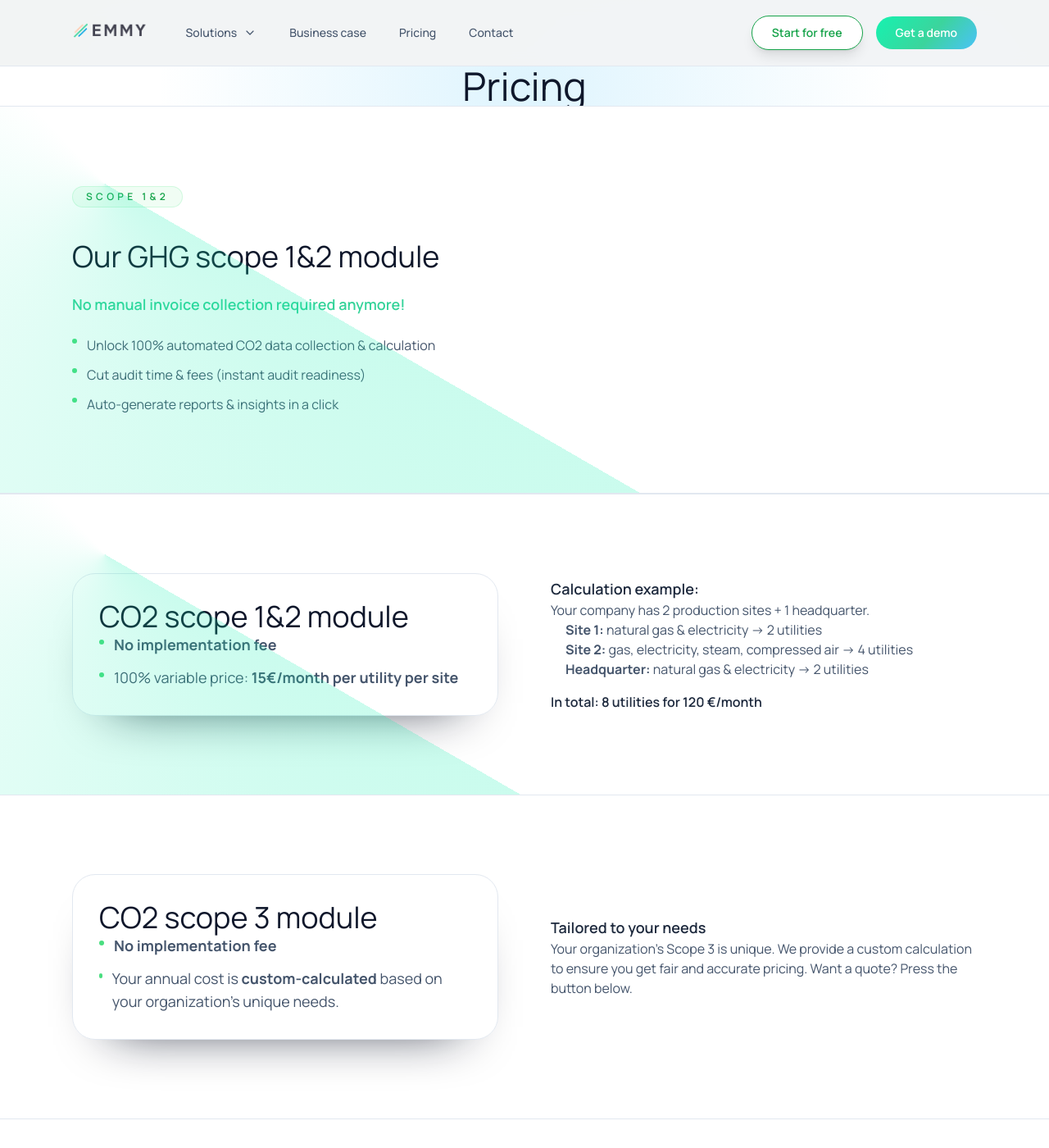
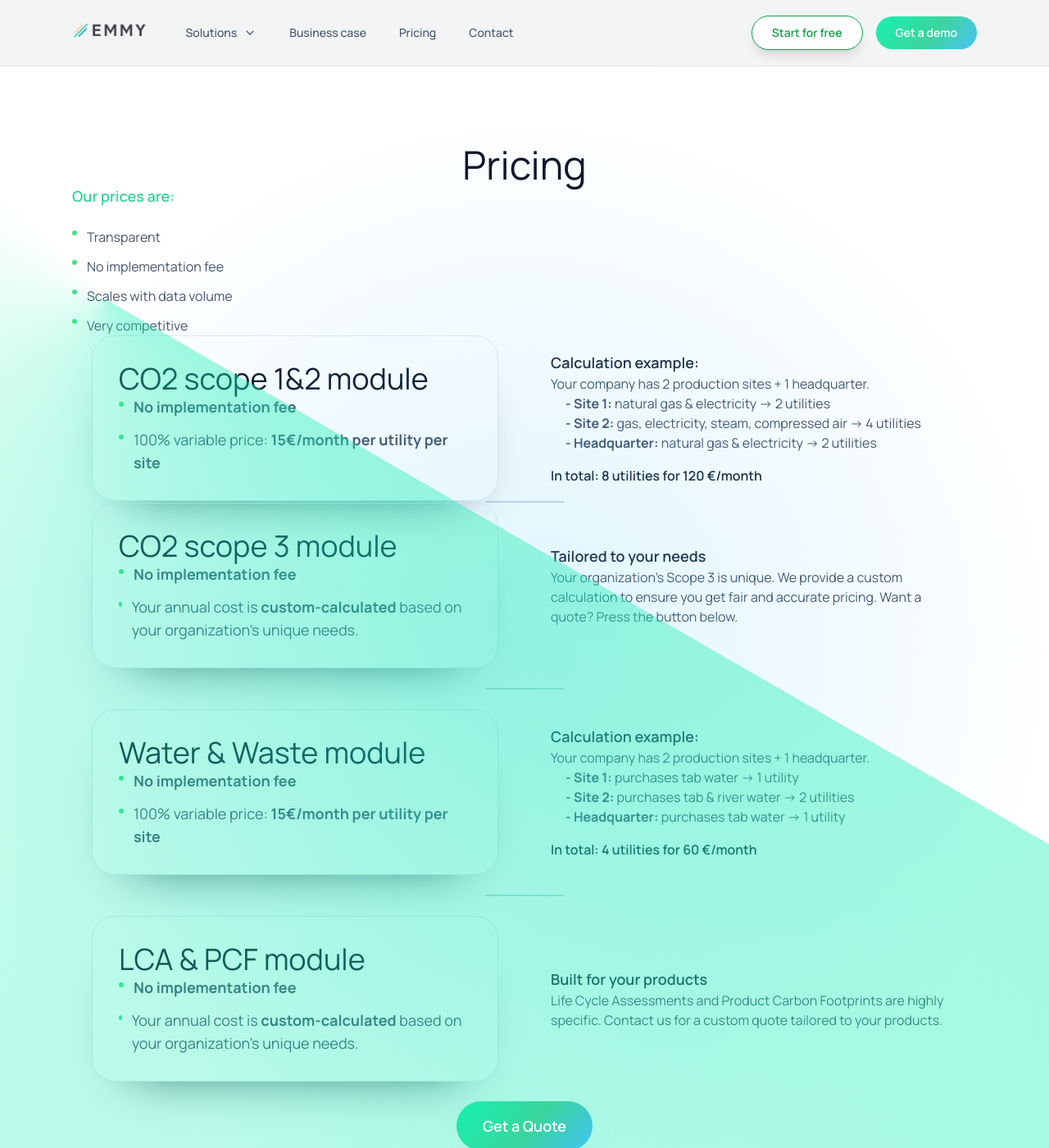
Before and after one commit to emmy-earth/promo-website, a Jekyll site: the page built from pricing.html, in a window 1280 px wide and 1400 px high. Shown: the whole window at 82% size. Built offline with Jekyll 4.4.1, drawn with Linux system fonts in a browser that asks for light colours; nearby versions of some CDN libraries; comment, search, counter and statistics services are not loaded; some of the changed text lies outside the part shown.

Commit message:
Update pricing.html

```diff
--- a/pricing.html
+++ b/pricing.html
@@ -5,46 +5,43 @@ description: "Learn about Emmy.earth's price to make carbon accounting effortles
 ---
 
 <!-- Main Title Section -->
-<section class="relative overflow-hidden bg-white pt-24 pb-12 text-slate-900">
+<section class="relative overflow-hidden bg-white py-24 text-slate-900">
   <div class="pointer-events-none absolute inset-0 bg-[radial-gradient(circle_at_center,rgba(56,189,248,0.18),rgba(22,242,176,0)_70%)] opacity-90"></div>
   <div class="relative mx-auto max-w-4xl px-6 text-center" data-animate>
     <h1 class="font-light text-4xl text-slate-900 sm:text-5xl">Pricing</h1>
   </div>
-</section>
 
-
-<section class="relative overflow-hidden border-y border-slate-200 bg-white py-24 text-slate-900">
+<!-- Text under title -->
   <div class="pointer-events-none absolute inset-0 bg-[conic-gradient(from_120deg_at_10%_20%,rgba(16,240,176,0.22),rgba(16,240,176,0)_55%)]"></div>
   <div class="mx-auto max-w-6xl px-6">
     <div class="grid gap-16">
       <div class="space-y-10">
-        <div class="inline-flex items-center gap-2 rounded-full border border-emerald-200/60 bg-emerald-50 px-4 py-1 text-xs font-semibold uppercase tracking-[0.36em] text-emerald-600" data-animate>
-          Scope 1&amp;2
-        </div>
         <div class="space-y-6" data-animate>
-          <h2 class="font-light text-3xl text-slate-900 sm:text-4xl">Our GHG scope 1&amp;2 module</h2>
-          <p class="text-lg font-semibold" style="color: #34D399;">No manual invoice collection required anymore!</p>
+          <p class="text-lg font-semibold" style="color: #34D399;">Our prices are:</p>
           <ul class="space-y-3 text-base text-slate-600">
             <li class="flex items-start gap-3">
               <span class="mt-1 h-1.5 w-1.5 rounded-full bg-emerald-400"></span>
-              Unlock 100% automated CO2 data collection &amp; calculation
+              Transparent
             </li>
             <li class="flex items-start gap-3">
               <span class="mt-1 h-1.5 w-1.5 rounded-full bg-emerald-400"></span>
-              Cut audit time &amp; fees (instant audit readiness)
+              No implementation fee
             </li>
             <li class="flex items-start gap-3">
               <span class="mt-1 h-1.5 w-1.5 rounded-full bg-emerald-400"></span>
-              Auto-generate reports &amp; insights in a click
+              Scales with data volume
+            </li>
+            <li class="flex items-start gap-3">
+              <span class="mt-1 h-1.5 w-1.5 rounded-full bg-emerald-400"></span>
+              Very competitive
             </li>
           </ul>
         </div>
       </div>
     </div>
-</section>
+
 
 <!-- Scope 1&2 Section -->
-<section class="relative overflow-hidden border-t border-slate-200 bg-white py-24 text-slate-900">
   <div class="pointer-events-none absolute inset-0 bg-[conic-gradient(from_120deg_at_10%_20%,rgba(16,240,176,0.22),rgba(16,240,176,0)_55%)]"></div>
   <div class="mx-auto max-w-6xl px-6">
     <div class="grid grid-cols-1 lg:grid-cols-2 gap-16 items-center">
@@ -67,18 +64,20 @@ description: "Learn about Emmy.earth's price to make carbon accounting effortles
         <h4 class="font-semibold text-lg text-slate-800 mb-4">Calculation example:</h4>
         <p class="text-slate-600 mb-4">Your company has 2 production sites + 1 headquarter.</p>
         <ul class="space-y-2 text-base text-slate-600">
-          <li class="flex items-start gap-3"><span class="mt-2 h-1.5 w-1.5 flex-shrink-0 rounded-full bg-slate-400"></span><span><strong>Site 1:</strong> natural gas & electricity -> 2 utilities</span></li>
-          <li class="flex items-start gap-3"><span class="mt-2 h-1.5 w-1.5 flex-shrink-0 rounded-full bg-slate-400"></span><span><strong>Site 2:</strong> gas, electricity, steam, compressed air -> 4 utilities</span></li>
-          <li class="flex items-start gap-3"><span class="mt-2 h-1.5 w-1.5 flex-shrink-0 rounded-full bg-slate-400"></span><span><strong>Headquarter:</strong> natural gas & electricity -> 2 utilities</span></li>
+          <li class="flex items-start gap-3"><span class="mt-2 h-1.5 w-1.5 flex-shrink-0 rounded-full bg-slate-400"></span><span><strong>- Site 1:</strong> natural gas & electricity -> 2 utilities</span></li>
+          <li class="flex items-start gap-3"><span class="mt-2 h-1.5 w-1.5 flex-shrink-0 rounded-full bg-slate-400"></span><span><strong>- Site 2:</strong> gas, electricity, steam, compressed air -> 4 utilities</span></li>
+          <li class="flex items-start gap-3"><span class="mt-2 h-1.5 w-1.5 flex-shrink-0 rounded-full bg-slate-400"></span><span><strong>- Headquarter:</strong> natural gas & electricity -> 2 utilities</span></li>
         </ul>
         <p class="mt-4 font-semibold text-slate-800">In total: 8 utilities for 120 €/month</p>
       </div>
     </div>
   </div>
-</section>
+
+      <hr class="mx-auto w-24 border border-slate-300">
+      <div class="space-y-6">
+
 
 <!-- Scope 3 Section -->
-<section class="relative overflow-hidden border-t border-slate-200 bg-white py-24 text-slate-900">
   <div class="pointer-events-none absolute inset-0 bg-[radial-gradient(circle_at_top_right,rgba(56,189,248,0.18),rgba(22,242,176,0)_70%)]"></div>
   <div class="mx-auto max-w-6xl px-6">
     <div class="grid grid-cols-1 lg:grid-cols-2 gap-16 items-center">
@@ -103,10 +102,12 @@ description: "Learn about Emmy.earth's price to make carbon accounting effortles
       </div>
     </div>
   </div>
-</section>
+
+      <hr class="mx-auto w-24 border border-slate-300">
+      <div class="space-y-6">
+
 
 <!-- Water & Waste Section -->
-<section class="relative overflow-hidden border-t border-slate-200 bg-white py-24 text-slate-900">
   <div class="pointer-events-none absolute inset-0 bg-[conic-gradient(from_240deg_at_90%_30%,rgba(16,240,176,0.22),rgba(16,240,176,0)_55%)]"></div>
   <div class="mx-auto max-w-6xl px-6">
     <div class="grid grid-cols-1 lg:grid-cols-2 gap-16 items-center">
@@ -129,18 +130,21 @@ description: "Learn about Emmy.earth's price to make carbon accounting effortles
         <h4 class="font-semibold text-lg text-slate-800 mb-4">Calculation example:</h4>
         <p class="text-slate-600 mb-4">Your company has 2 production sites + 1 headquarter.</p>
         <ul class="space-y-2 text-base text-slate-600">
-          <li class="flex items-start gap-3"><span class="mt-2 h-1.5 w-1.5 flex-shrink-0 rounded-full bg-slate-400"></span><span><strong>Site 1:</strong> purchases tab water -> 1 utility</span></li>
-          <li class="flex items-start gap-3"><span class="mt-2 h-1.5 w-1.5 flex-shrink-0 rounded-full bg-slate-400"></span><span><strong>Site 2:</strong> purchases tab & river water -> 2 utilities</span></li>
-          <li class="flex items-start gap-3"><span class="mt-2 h-1.5 w-1.5 flex-shrink-0 rounded-full bg-slate-400"></span><span><strong>Headquarter:</strong> purchases tab water -> 1 utility</span></li>
+          <li class="flex items-start gap-3"><span class="mt-2 h-1.5 w-1.5 flex-shrink-0 rounded-full bg-slate-400"></span><span><strong>- Site 1:</strong> purchases tab water -> 1 utility</span></li>
+          <li class="flex items-start gap-3"><span class="mt-2 h-1.5 w-1.5 flex-shrink-0 rounded-full bg-slate-400"></span><span><strong>- Site 2:</strong> purchases tab & river water -> 2 utilities</span></li>
+          <li class="flex items-start gap-3"><span class="mt-2 h-1.5 w-1.5 flex-shrink-0 rounded-full bg-slate-400"></span><span><strong>- Headquarter:</strong> purchases tab water -> 1 utility</span></li>
         </ul>
         <p class="mt-4 font-semibold text-slate-800">In total: 4 utilities for 60 €/month</p>
       </div>
     </div>
   </div>
-</section>
 
-<!-- LCA & PCF Section -->
-<section class="relative overflow-hidden border-t border-slate-200 bg-white py-24 text-slate-900">
+
+      <hr class="mx-auto w-24 border border-slate-300">
+      <div class="space-y-6">
+
+
+  <!-- LCA & PCF Section -->
   <div class="pointer-events-none absolute inset-0 bg-[radial-gradient(circle_at_bottom_left,rgba(56,189,248,0.18),rgba(22,242,176,0)_70%)]"></div>
   <div class="mx-auto max-w-6xl px-6">
     <div class="grid grid-cols-1 lg:grid-cols-2 gap-16 items-center">
@@ -165,10 +169,12 @@ description: "Learn about Emmy.earth's price to make carbon accounting effortles
       </div>
     </div>
   </div>
-</section>
+
+
+      <div class="space-y-6">
+
 
 <!-- Final CTA Section -->
-<section class="relative overflow-hidden border-t border-slate-200 bg-white py-24 text-slate-900">
   <div class="relative mx-auto max-w-4xl px-6 text-center" data-animate>
     <a href="{{ site.baseurl }}/contact/" class="cta-primary cursor-pointer inline-flex items-center justify-center rounded-full px-8 py-4 text-lg font-semibold text-white shadow-aurora transition hover:-translate-y-0.5 focus-visible:outline-2 focus-visible:outline-offset-2 focus-visible:outline-emerald-300">
         Get a Quote
```
